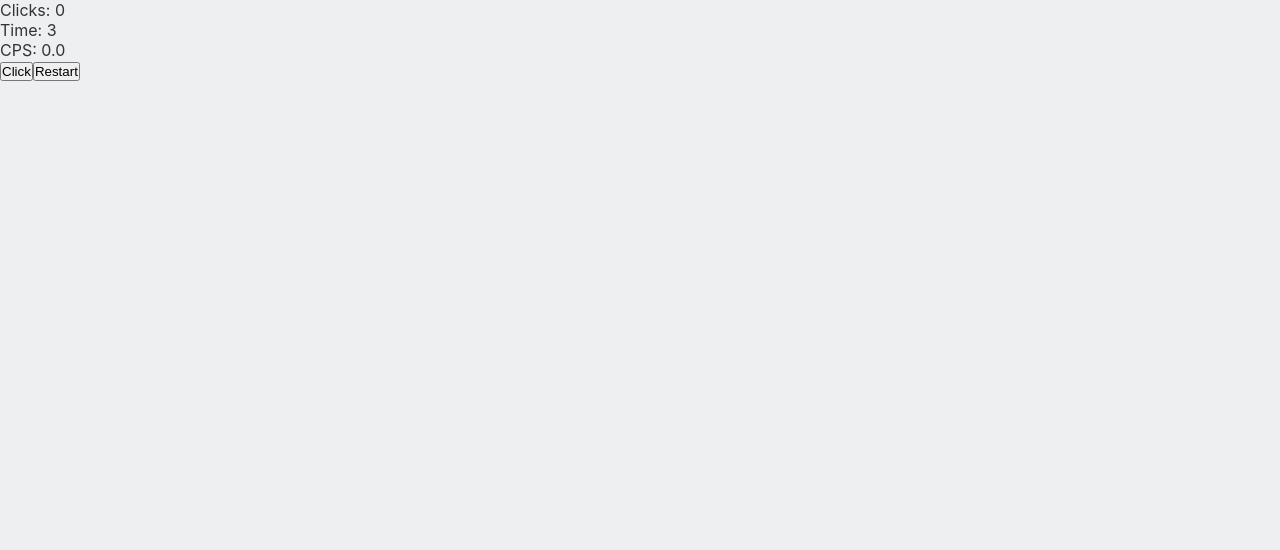
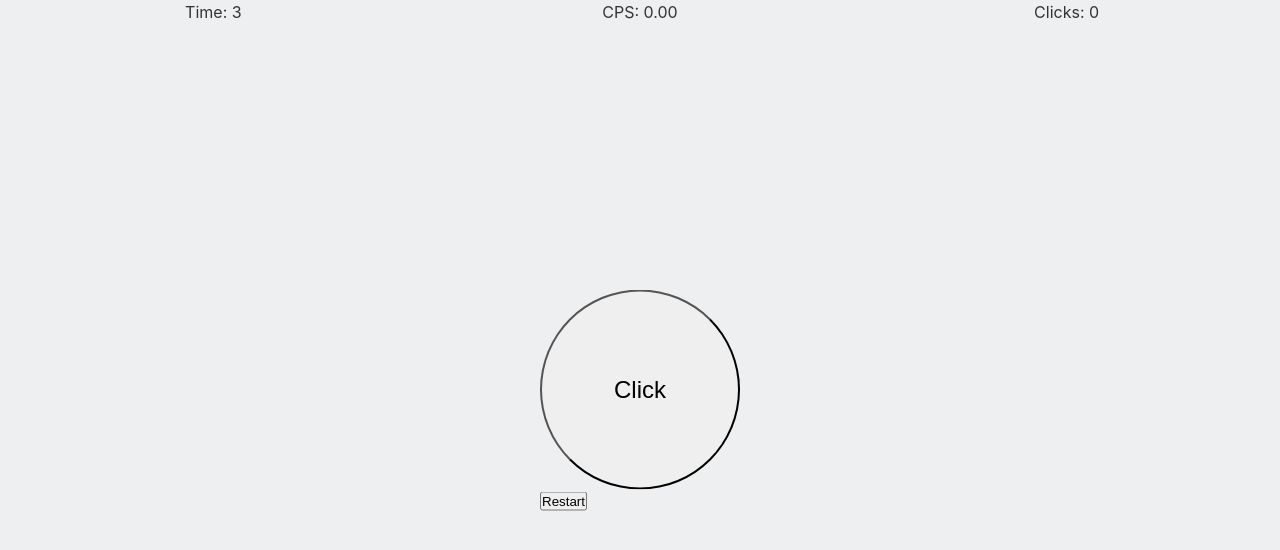
Before and after one commit to Arslonbek25/cps-test, a React (Create React App) app: page / in a window 1280 px wide. Shown: the top 550 px of the page. Built offline with nearby package versions, Linux system fonts and the light colour scheme.

Commit message:
design changed

```diff
--- /dev/null
+++ b/src/App.js
@@ -0,0 +1,42 @@
+import React, { useState, useEffect, useRef } from "react";
+import { Clicker } from "./Clicker";
+import { Scoreboard } from "./Scoreboard";
+
+export function App() {
+	const defaultTime = 3;
+
+	const [clicks, setClicks] = useState(0);
+	const [time, setTime] = useState(defaultTime);
+
+	let started = useRef(false);
+
+	function handleClick() {
+		if (time > 0) started.current = true;
+		if (time > 0 && started.current) setClicks(clicks + 1);
+		else started.current = false;
+	}
+
+	function restart() {
+		if (started.current) return;
+		setTime(defaultTime);
+		setClicks(0);
+	}
+
+	function handleTimer() {
+		if (time > 0 && started.current) {
+			setTime((prevTime) => (prevTime - 0.1).toFixed(1));
+		}
+	}
+
+	useEffect(() => {
+		const timer = setTimeout(handleTimer, 100);
+		return () => clearTimeout(timer);
+	}, [started.current, time]);
+
+	return (
+		<>
+			<Scoreboard clicks={clicks} time={time} defaultTime={defaultTime} />
+			<Clicker click={() => handleClick()} restart={() => restart()} />
+		</>
+	);
+}
--- a/src/Clicker.js
+++ b/src/Clicker.js
@@ -2,9 +2,9 @@ import React from "react";
 
 export function Clicker(props) {
 	return (
-		<>
+		<div className="clicker">
 			<button onClick={props.click}>Click</button>
 			<button onClick={props.restart}>Restart</button>
-		</>
+		</div>
 	);
 }
--- a/src/Scoreboard.js
+++ b/src/Scoreboard.js
@@ -2,17 +2,17 @@ import React from "react";
 
 export function Scoreboard(props) {
 	function getCPS() {
-		const cps = parseFloat((props.clicks / (3 - props.time)).toFixed(1));
-		const isValidCPS = (n) => (isNaN(n) || n === Infinity ? "0.0" : n);
+		const cps = parseFloat((props.clicks / (props.defaultTime - props.time)).toFixed(2));
+		const isValidCPS = (n) => (isNaN(n) || n === Infinity ? "0.00" : n);
 
 		return isValidCPS(cps);
 	}
 
 	return (
 		<div className="scoreboard">
-			<p>Clicks: {props.clicks}</p>
 			<p>Time: {props.time}</p>
 			<p>CPS: {getCPS()}</p>
+			<p>Clicks: {props.clicks}</p>
 		</div>
 	);
 }
--- /dev/null
+++ b/src/index.css
@@ -0,0 +1,53 @@
+/* General styling */
+
+* {
+	margin: 0;
+	padding: 0;
+}
+
+body {
+	background: rgb(237, 239, 241);
+	font-family: -apple-system, BlinkMacSystemFont, "Segoe UI", Roboto, Oxygen, Ubuntu, Cantarell,
+		"Open Sans", "Helvetica Neue", sans-serif;
+	font-size: 16px;
+	color: rgb(51, 51, 51);
+}
+
+html,
+body,
+#root {
+	min-height: 100%;
+	height: 100%;
+}
+
+button {
+	cursor: pointer;
+	user-select: none;
+}
+
+/* Styling */
+
+.scoreboard {
+	line-height: 1.5rem;
+	text-align: center;
+}
+
+.scoreboard p {
+	display: inline-block;
+	width: 33.33%;
+}
+
+.clicker {
+	position: absolute;
+	top: 50%;
+	left: 50%;
+	transform: translate(-50%, -50%);
+}
+
+.clicker button:first-child {
+	display: block;
+	border-radius: 50%;
+	height: 200px;
+	width: 200px;
+	font-size: 24px;
+}
--- a/src/index.js
+++ b/src/index.js
@@ -1,44 +1,6 @@
-import React, { useState, useEffect, useRef } from "react";
 import { createRoot } from "react-dom/client";
-import { Clicker } from "./Clicker";
-import { Scoreboard } from "./Scoreboard";
-import "./style.css";
-
-function App() {
-	const [clicks, setClicks] = useState(0);
-	const [time, setTime] = useState(3);
-
-	let started = useRef(false);
-
-	function handleClick() {
-		if (time > 0) started.current = true;
-		if (time > 0 && started.current) setClicks(clicks + 1);
-		else started.current = false;
-	}
-
-	function restart() {
-		if (started.current) return;
-		setTime(3);
-		setClicks(0);
-	}
-
-	useEffect(() => {
-		function handleTimer() {
-			if (time > 0 && started.current) {
-				setTime((prevTime) => (prevTime - 0.1).toFixed(1));
-			}
-		}
-		const timer = setTimeout(handleTimer, 100);
-		return () => clearTimeout(timer);
-	}, [started.current, time]);
-
-	return (
-		<>
-			<Scoreboard clicks={clicks} time={time} />
-			<Clicker click={() => handleClick()} restart={() => restart()} />
-		</>
-	);
-}
+import { App } from "./App";
+import "./index.css";
 
 const root = createRoot(document.getElementById("root"));
 root.render(<App />);
--- a/src/style.css
+++ /dev/null
@@ -1,25 +0,0 @@
-/* General styling */
-
-* {
-	margin: 0;
-	padding: 0;
-}
-
-body {
-	font-family: -apple-system, BlinkMacSystemFont, "Segoe UI", Roboto, Oxygen, Ubuntu, Cantarell,
-		"Open Sans", "Helvetica Neue", sans-serif;
-	color: rgb(51, 51, 51);
-	background: rgb(237, 239, 241);
-}
-
-html,
-body,
-#root {
-	min-height: 100%;
-	height: 100%;
-}
-
-button {
-	cursor: pointer;
-	user-select: none;
-}
```
